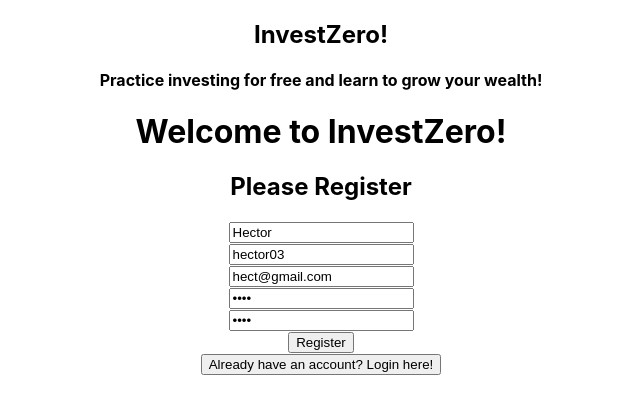
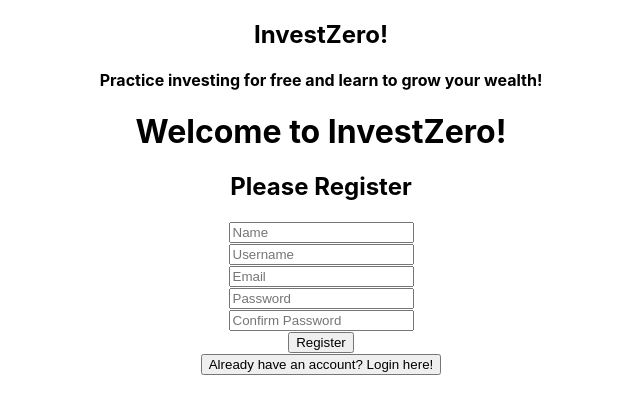
Before and after one commit to AdrianFHernandez/The-Hats-It490, a React (Create React App) app in the folder WebServer/frontend/: page / in a window 1280 px wide. Both pictures are taken after a click on the button "Don't have an account? Register here!". Shown: the top 414 px of the page, without its empty margins (319-959 px from the left). Built offline with nearby package versions, Linux system fonts and the light colour scheme; no server answers.

Commit message:
package.json edited to build the app directly to sample folder

```diff
--- a/WebServer/frontend/package.json
+++ b/WebServer/frontend/package.json
@@ -14,7 +14,7 @@
   },
   "scripts": {
     "start": "react-scripts start",
-    "build": "react-scripts build && sudo mv  build/* /var/www/sample && rm -r build",
+    "build": "react-scripts build && sudo rm -rf /var/www/sample/static && sudo mv build/* /var/www/sample/ && rm -rf build",
     "test": "react-scripts test",
     "eject": "react-scripts eject"
   },
@@ -35,6 +35,5 @@
       "last 1 firefox version",
       "last 1 safari version"
     ]
-  },
-  "proxy":"http://www.sample.com"
+  }
 }
--- a/WebServer/frontend/src/Pages/RegisterPage.js
+++ b/WebServer/frontend/src/Pages/RegisterPage.js
@@ -2,11 +2,11 @@ import React, { useState } from "react";
 import axios from "axios"
 
 function RegisterPage(props) {
-    const [name, setName] = useState("Hector");
-    const [username, setUsername] = useState("hector03");
-    const [email, setEmail] = useState("hect@gmail.com");
-    const [password, setPassword] = useState("pass");
-    const [confirmPassword, setConfirmPassword] = useState("pass");
+    const [name, setName] = useState("");
+    const [username, setUsername] = useState("");
+    const [email, setEmail] = useState("");
+    const [password, setPassword] = useState("");
+    const [confirmPassword, setConfirmPassword] = useState("");
     const [error, setError] = useState("");
     const [success, setSuccess] = useState("");
 
```
